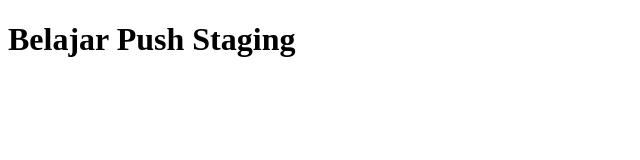
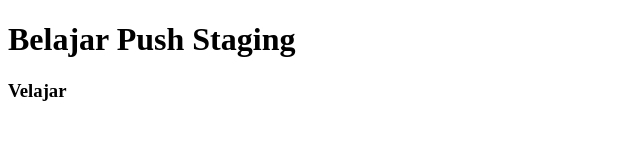
Before and after one commit to yudhiskrisna/belajar-niomic, a plain HTML site: page header.html in a window 1280 px wide. Shown: the full height of the page, 0-640 px from the left. Drawn offline with Linux system fonts and the light colour scheme.

Commit message:
add element h3

```diff
--- a/header.html
+++ b/header.html
@@ -8,6 +8,7 @@
 
 <body>
   <h1>Belajar Push Staging</h1>
+  <h3>Velajar</h3>
 </body>
 
 </html>
```
